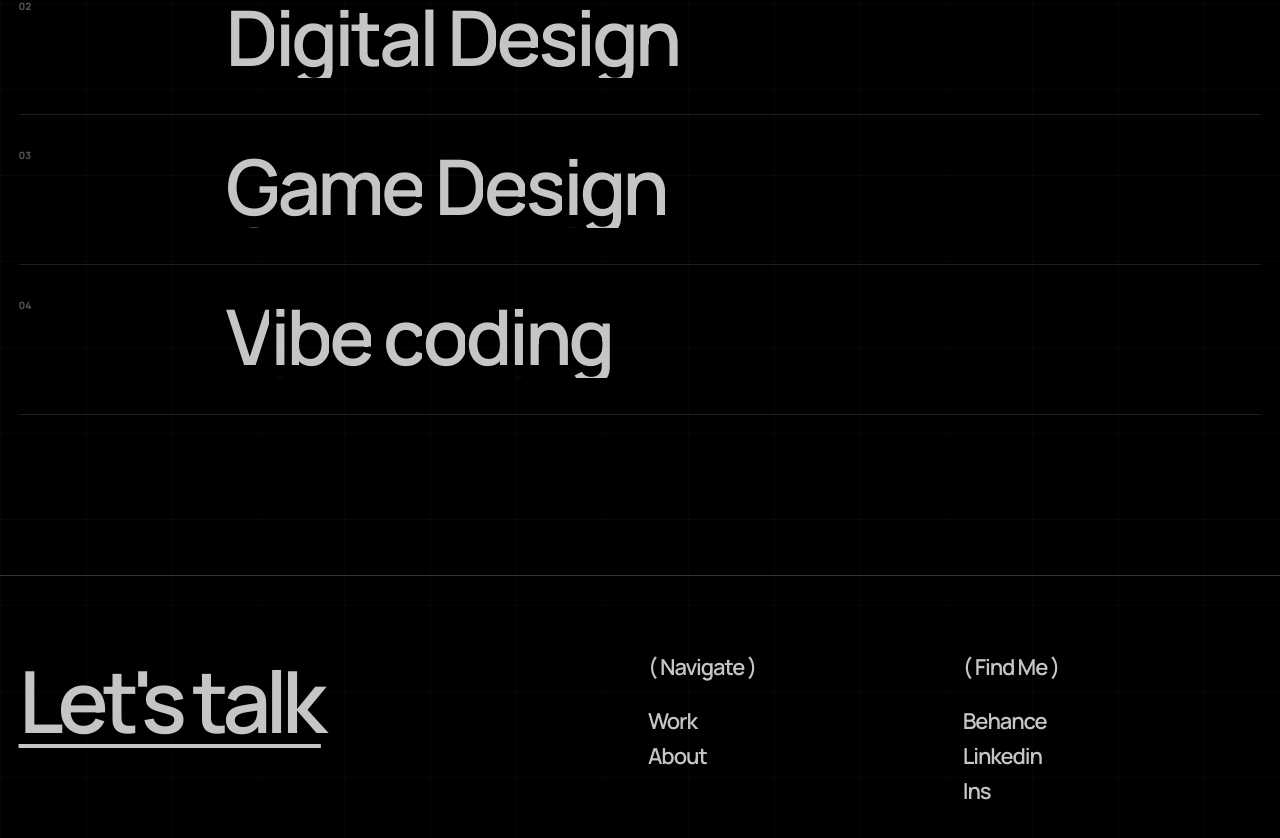
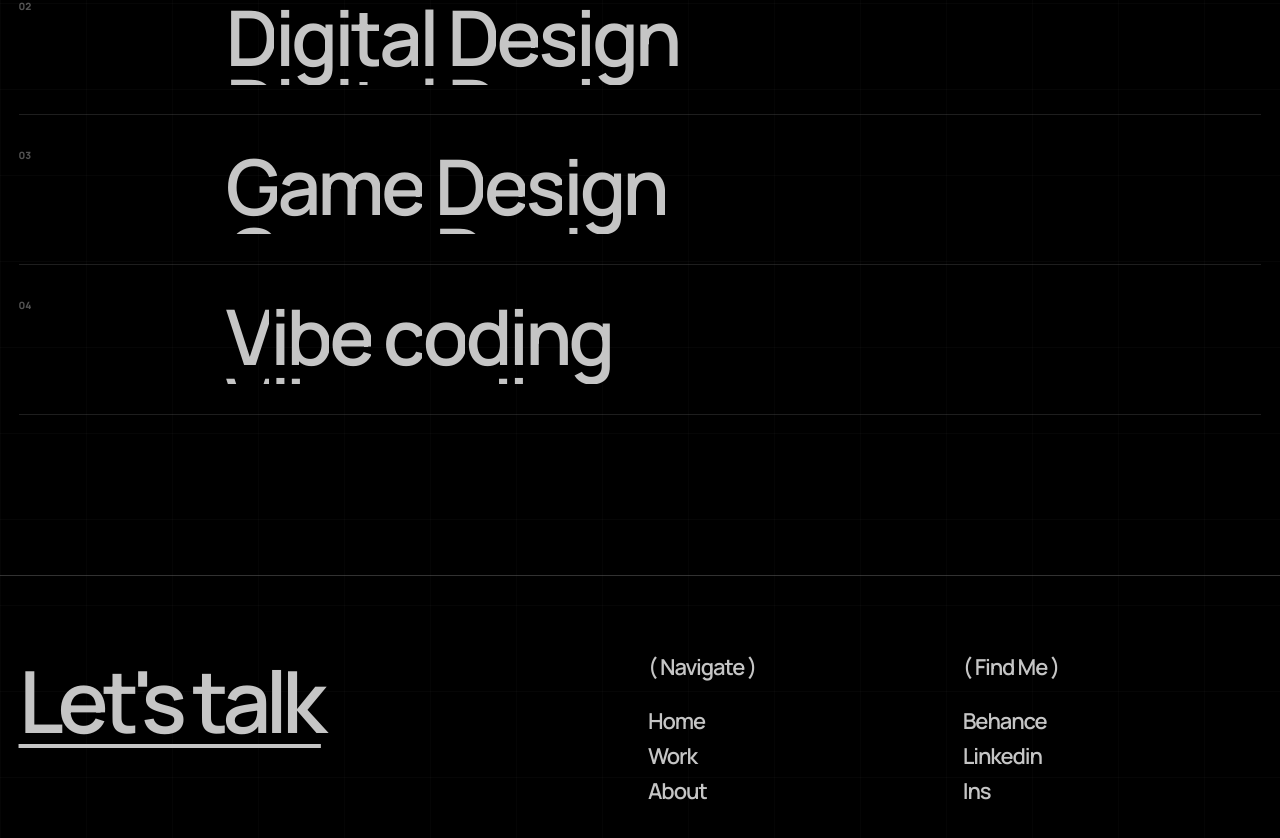
Before and after one commit to caterinazhang1999-oss/portfolio-Codex, a Next.js app: page / in a window 1280 px wide. Shown: the part 3953-4791 px from the top of the page. Built offline with nearby package versions, Linux system fonts and the light colour scheme.

Commit message:
Fix capabilities text and footer links

```diff
--- a/app/globals.css
+++ b/app/globals.css
@@ -246,6 +246,15 @@ button {
 
 .char-swap:hover span {
   transform: translateY(-105%);
+}
+
+#capabilities .char-swap {
+  height: 1.08em;
+  margin-bottom: -0.08em;
+}
+
+footer :is(a, button) {
+  font-family: "Druk Text Trial", var(--font-display), var(--font-sans), sans-serif !important;
 }
 
 .image-noise::after {
--- a/components/site-chrome.tsx
+++ b/components/site-chrome.tsx
@@ -161,6 +161,9 @@ export function Footer() {
           ( Navigate )
         </p>
         <div className="grid gap-3 text-[clamp(22px,1.55vw,28px)] font-semibold leading-[1.05] tracking-[-0.05em] text-ash/86">
+          <Link className="transition-opacity hover:opacity-70" href="/">
+            Home
+          </Link>
           <Link className="transition-opacity hover:opacity-70" href="/work">
             Work
           </Link>
```
